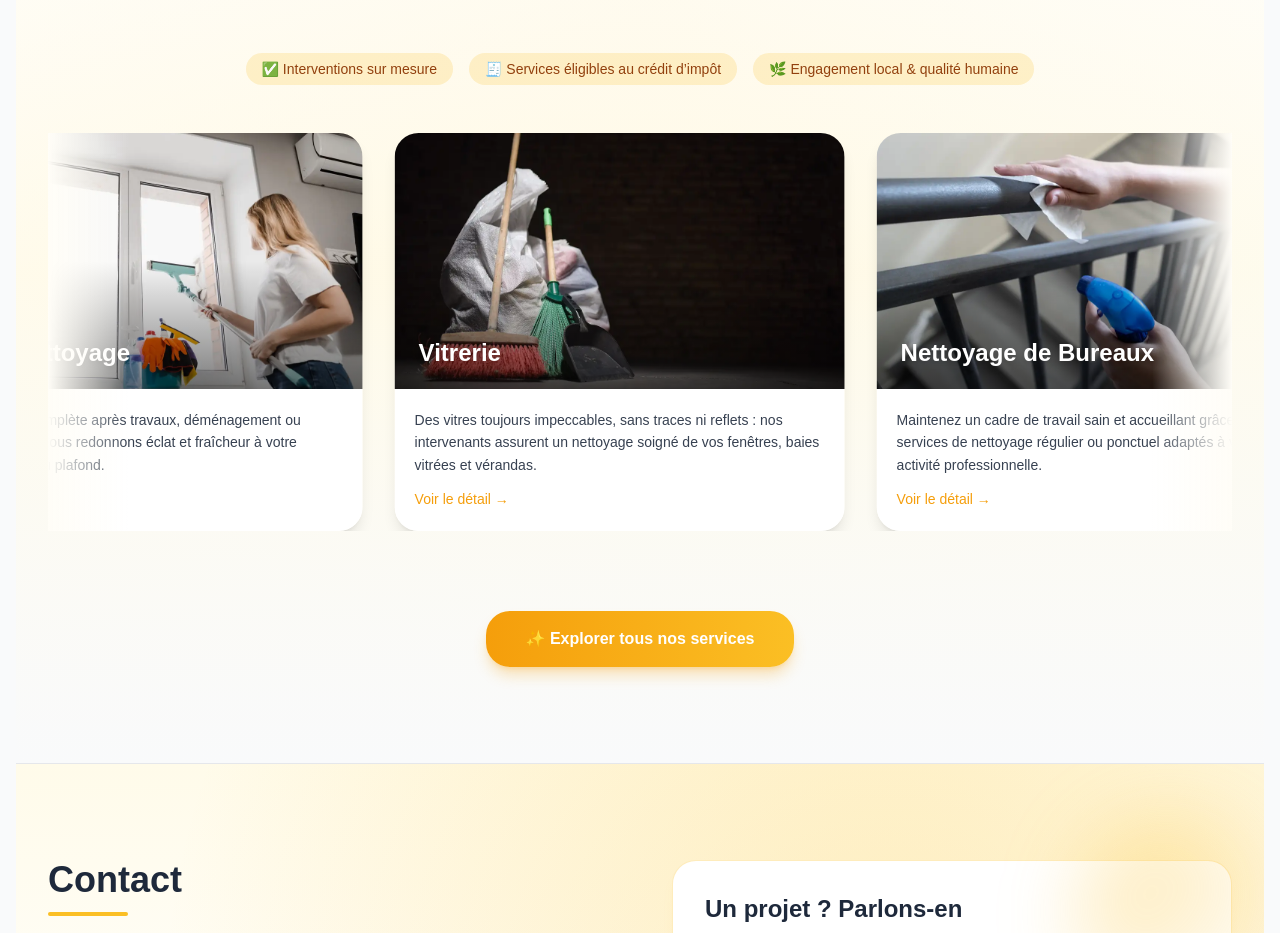
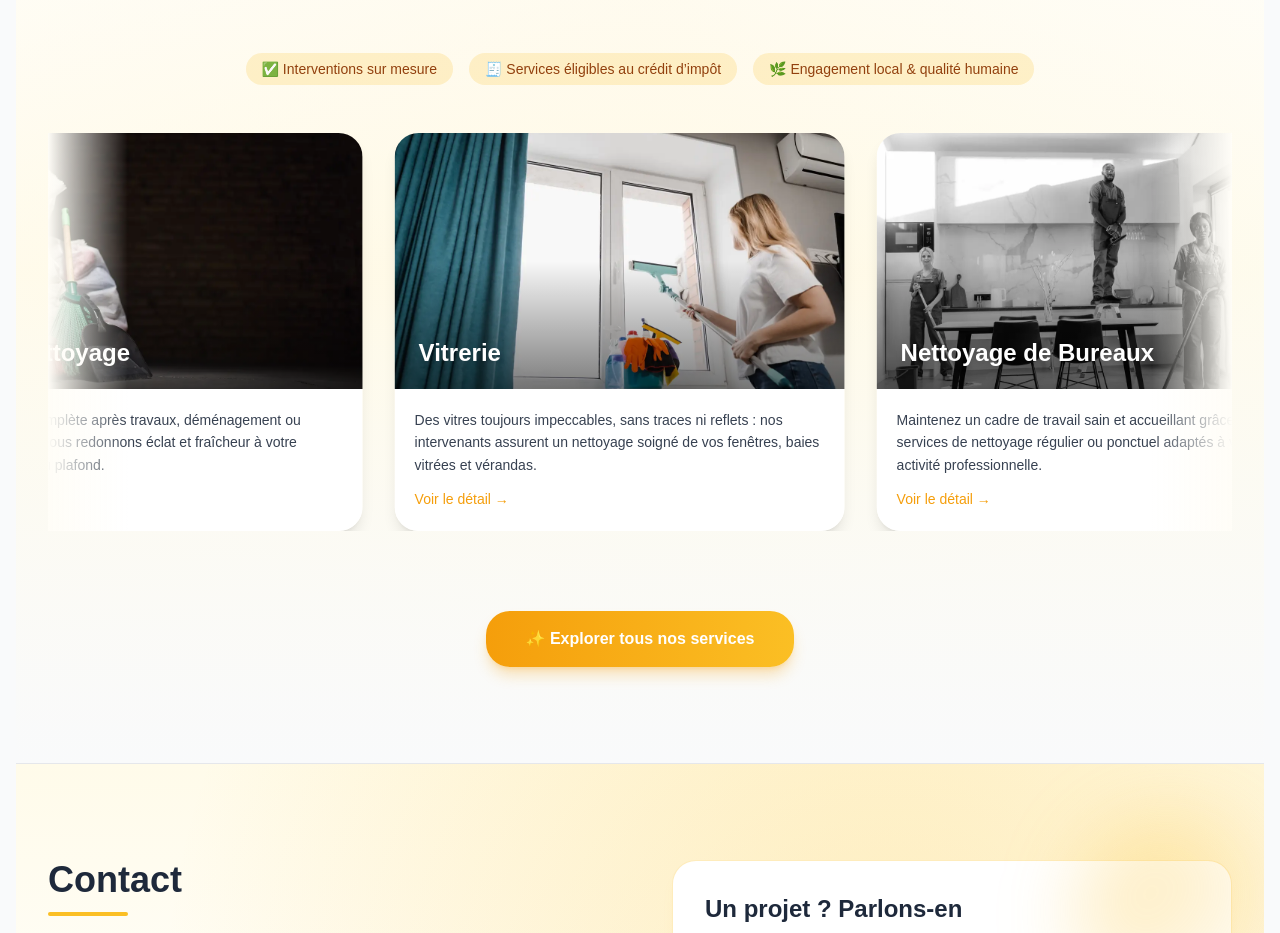
Before and after one commit to thomthombonard-hash/lumea-services-site, a Next.js app: page / in a window 1280 px wide. Shown: the part 1560-2493 px from the top of the page. Built offline with nearby package versions, Linux system fonts and the light colour scheme.

Commit message:
deploy: Luméa Services site ready for production (email fix, tailwind stable)

```diff
--- a/src/app/page.tsx
+++ b/src/app/page.tsx
@@ -29,13 +29,13 @@ function CarouselSection() {
     {
       title: "Grand Nettoyage",
       desc: "Remise en état complète après travaux, déménagement ou longue absence. Nous redonnons éclat et fraîcheur à votre logement du sol au plafond.",
-      img: "/optimized/vitrepart.webp",
+      img: "/optimized/gros.webp",
       href: "/services",
     },
     {
       title: "Vitrerie",
       desc: "Des vitres toujours impeccables, sans traces ni reflets : nos intervenants assurent un nettoyage soigné de vos fenêtres, baies vitrées et vérandas.",
-      img: "/optimized/gros.webp",
+      img: "/optimized/vitrepart.webp",
       href: "/services",
     },
   ];
@@ -44,19 +44,19 @@ function CarouselSection() {
     {
       title: "Nettoyage de Bureaux",
       desc: "Maintenez un cadre de travail sain et accueillant grâce à nos services de nettoyage régulier ou ponctuel adaptés à votre activité professionnelle.",
-      img: "/optimized/partiecom.webp",
+      img: "/optimized/pexels-tima-miroshnichenko-6196682.webp",
       href: "/services",
     },
     {
       title: "Entretien des Parties Communes",
       desc: "Nous veillons à la propreté et à l’hygiène des espaces communs d’immeubles et de résidences, pour le confort et la sécurité de tous les occupants.",
-      img: "/optimized/vitrepro.webp",
+      img: "/optimized/partiecom.webp",
       href: "/services",
     },
     {
       title: "Vitrerie Professionnelle",
       desc: "Nettoyage de vitrines, façades et vitres en hauteur. Nos équipes équipées assurent un rendu impeccable en toute sécurité, pour valoriser votre image.",
-      img: "/optimized/pexels-tima-miroshnichenko-6196682.webp",
+      img: "/optimized/vitrepro.webp",
       href: "/services",
     },
   ];
```
